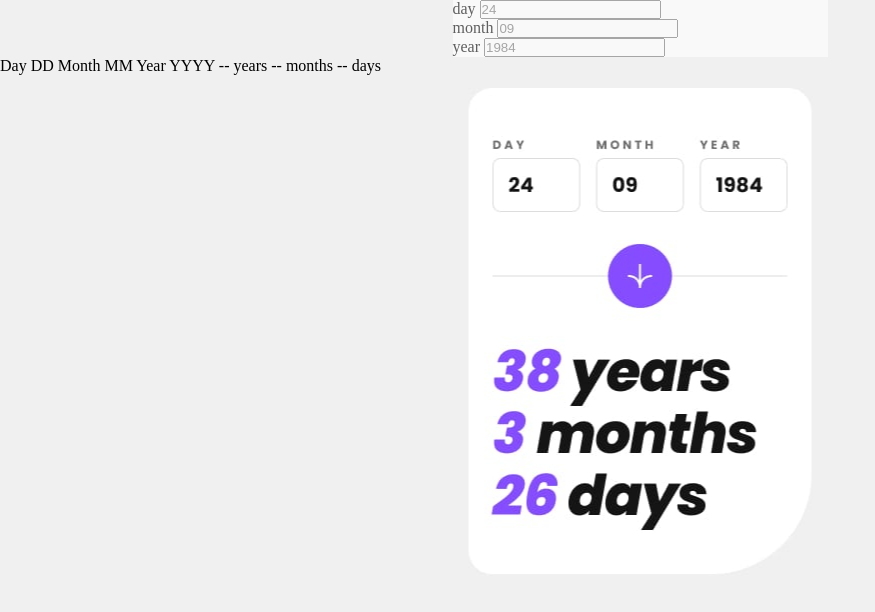
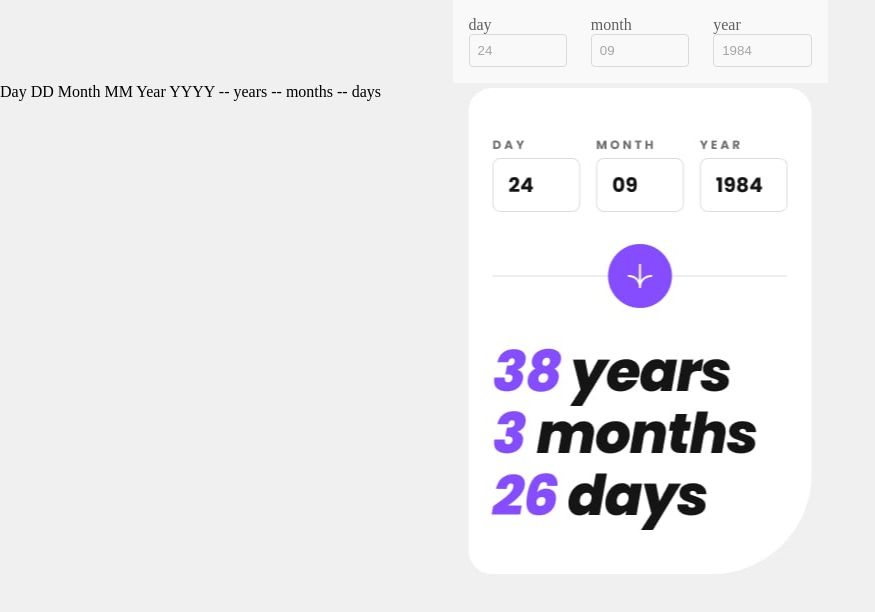
Before and after one commit to pettik/FrontendMentor--age-calculator-app-main, a plain HTML site: page index.html in a window 1280 px wide. Shown: the whole page, without its empty margins (0-875 px from the left). Drawn offline with Linux system fonts and the light colour scheme.

Commit message:
css commit

```diff
--- a/assets/style/style.css
+++ b/assets/style/style.css
@@ -37,8 +37,32 @@ body {
   background-color: var(--white);
   max-width: 375px;
   margin: 0 auto;
+  padding: 1rem; /* Add padding to create space inside the container */
+  box-sizing: border-box; /* Include padding in the container's width */
 }
 
+.datebox {
+  width: 100%; /* Use 100% width of the container */
+  display: flex;
+  flex-wrap: wrap; /* Allow elements to wrap to the next line if needed */
+  justify-content: space-between; /* Add space between input boxes */
+  gap: 1rem; /* Use gap property instead of column-gap for better browser support */
+}
+
+.input-box {
+  flex: 1; /* Distribute available space equally among input boxes */
+  max-width: calc(
+    33.33% - 1rem
+  ); /* Limit the maximum width of each input box */
+}
+
+/* Optional: Style the input elements */
+input[type='number'] {
+  width: 100%;
+  padding: 0.5rem;
+  border: 1px solid #ccc;
+  border-radius: 4px;
+}
 .attribution {
   display: none;
 }
--- a/index.html
+++ b/index.html
@@ -19,6 +19,7 @@
     <div class="template"></div>
     <main>
       <div class="container">
+        <div class="datebox">
           <div class="input-box">
             <label for="day">day</label>
             <input type="number" id="day" placeholder="24" />
@@ -32,6 +33,7 @@
             <input type="number" id="year" placeholder="1984" />
           </div>
         </div>
+      </div>
     </main>
     Day DD Month MM Year YYYY -- years -- months -- days
 
```
Lines whose indentation alone changed are shown as unchanged.
